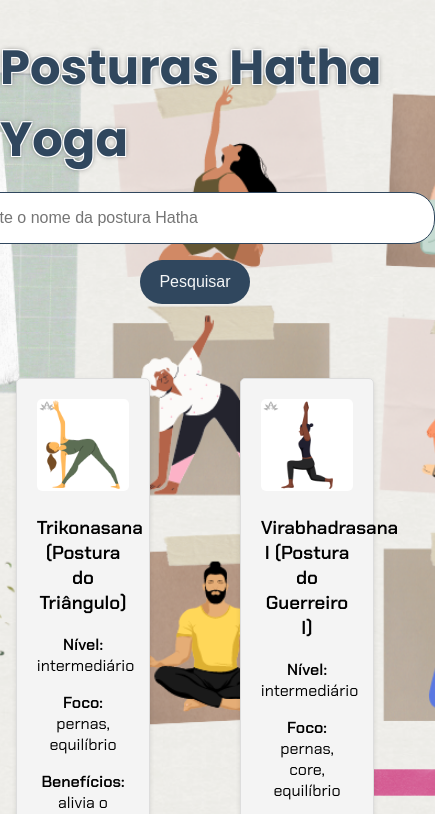
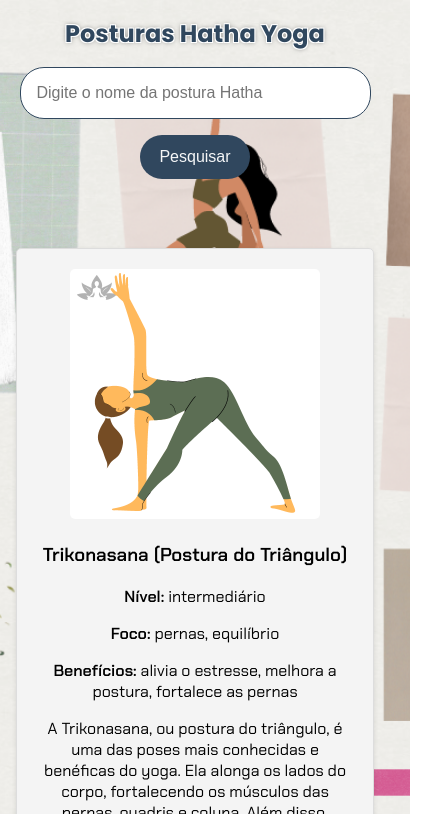
Before and after one commit to VBDOL/Imers-o-Alura-Google-Yoga-Hatha, a plain HTML site: page index.html in a window 390 px wide. Both pictures are taken after a click on the button "Pesquisar". Shown: the top 814 px of the page, 435 px wide, since content can reach past the window. Drawn offline with Linux system fonts and the light colour scheme.

Commit message:
Update styles.css

```diff
--- a/styles.css
+++ b/styles.css
@@ -44,6 +44,7 @@ section {
 /* Estiliza o campo de pesquisa e botão */
 section input {
     width: 30rem;
+    max-width: 90%; /* Ajusta para telas menores */
     border: 1px solid #30475E;
     padding: 1rem;
     border-radius: 1.5rem;
@@ -169,3 +170,33 @@ footer {
 main {
     flex: 1; /* Permite que o conteúdo principal expanda para preencher o espaço disponível */
 }
+
+/* Responsividade para dispositivos móveis */
+@media (max-width: 768px) {
+    .titulo-destaque {
+        font-size: 2rem; /* Ajusta o tamanho do título */
+    }
+
+    .card {
+        width: 45%; /* Reduz a largura dos cards para caber melhor em telas menores */
+    }
+
+    section input {
+        width: 90%; /* Ajusta o campo de pesquisa para ocupar a maior parte da tela */
+    }
+
+    .container {
+        justify-content: center; /* Centraliza os cards */
+    }
+}
+
+@media (max-width: 480px) {
+    .card {
+        width: 100%; /* Cards ocupam toda a largura disponível em telas muito pequenas */
+        margin: 5px 0; /* Reduz as margens dos cards */
+    }
+
+    .titulo-destaque {
+        font-size: 1.5rem; /* Reduz ainda mais o tamanho do título */
+    }
+}
```
